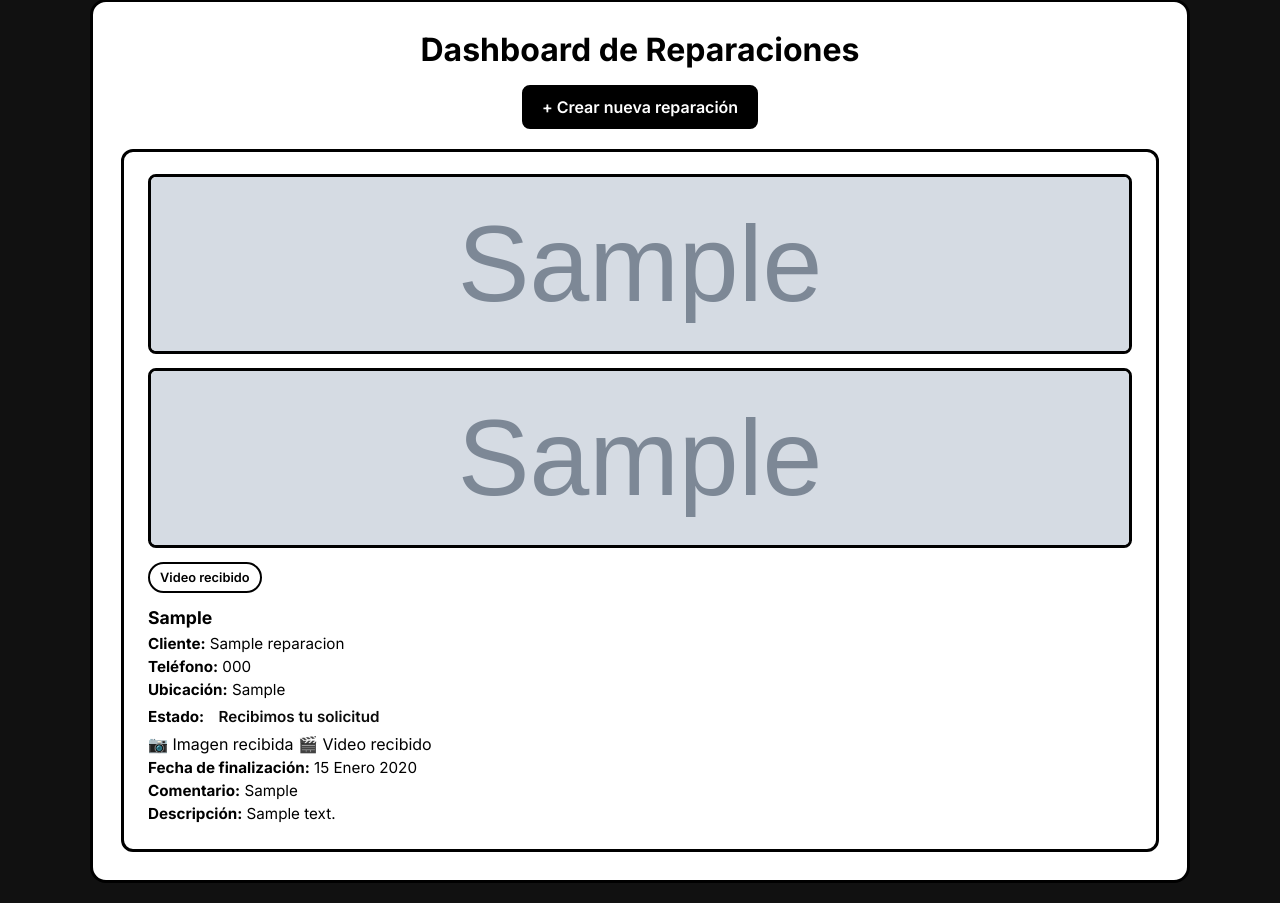
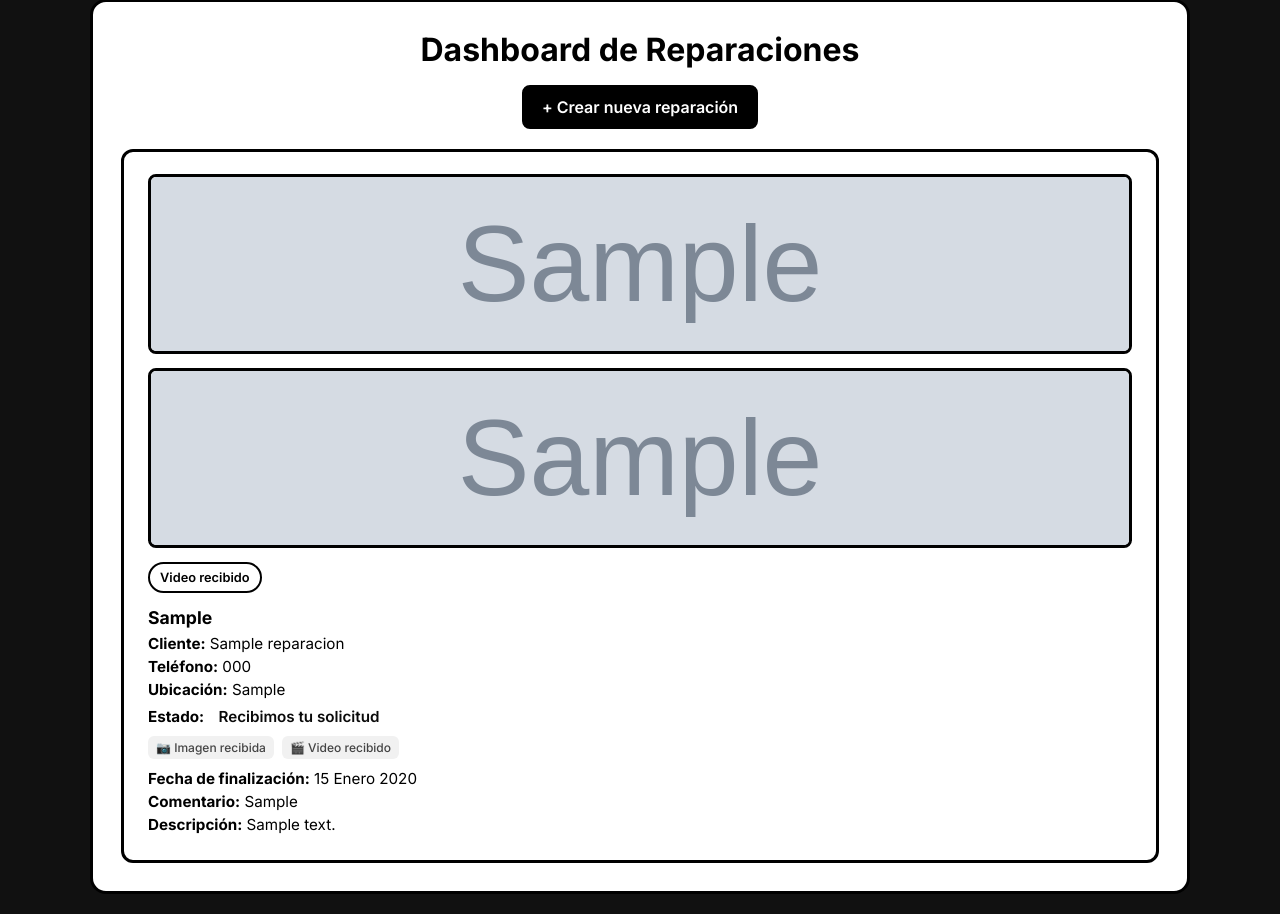
Before and after one commit to lolaliaga/Taller_de_Tablas, a Django app: page / in a window 1280 px wide. Shown: the part 222-1136 px from the top of the page. Run offline with Django 5.2, Linux system fonts and the light colour scheme; a user stored in the database is signed in; tables that the repository leaves empty hold one stand-in row (values such as "Sample post"); grey boxes marked "Sample" are stand-in pictures.

Commit message:
Add accept budget button with WhatsApp notification

```diff
--- a/reparaciones/static/reparaciones/estilos.css
+++ b/reparaciones/static/reparaciones/estilos.css
@@ -341,3 +341,60 @@ textarea {
         padding: 20px;
     }
 }
+
+.media-badges {
+  display: flex;
+  gap: 8px;
+  margin: 6px 0 10px;
+  flex-wrap: wrap;
+}
+
+.media-badge {
+  background-color: #f1f1f1;
+  color: #444;
+  font-size: 0.75rem;
+  padding: 4px 8px;
+  border-radius: 6px;
+  font-weight: 500;
+  display: inline-flex;
+  align-items: center;
+  gap: 4px;
+}
+
+.presupuesto-box {
+  background: #f8fafc;
+  border: 1px solid #000000;
+  border-radius: 8px;
+  padding: 10px;
+  margin-top: 10px;
+  font-size: 0.85rem;
+}
+
+.presupuesto-box h4 {
+  margin: 0 0 6px;
+  font-size: 0.9rem;
+}
+
+.presupuesto-link {
+  display: inline-block;
+  margin-top: 6px;
+  color: #4b75d0;
+  font-weight: 500;
+  text-decoration: none;
+}
+
+.btn-aceptar-presupuesto {
+  display: inline-block;
+  margin-top: 10px;
+  padding: 8px 12px;
+  background-color: #5ace85;
+  color: rgb(7, 7, 7);
+  font-size: 0.85rem;
+  font-weight: 600;
+  border-radius: 6px;
+  text-decoration: none;
+}
+
+.btn-aceptar-presupuesto:hover {
+  background-color: #5ace85;
+}
```
